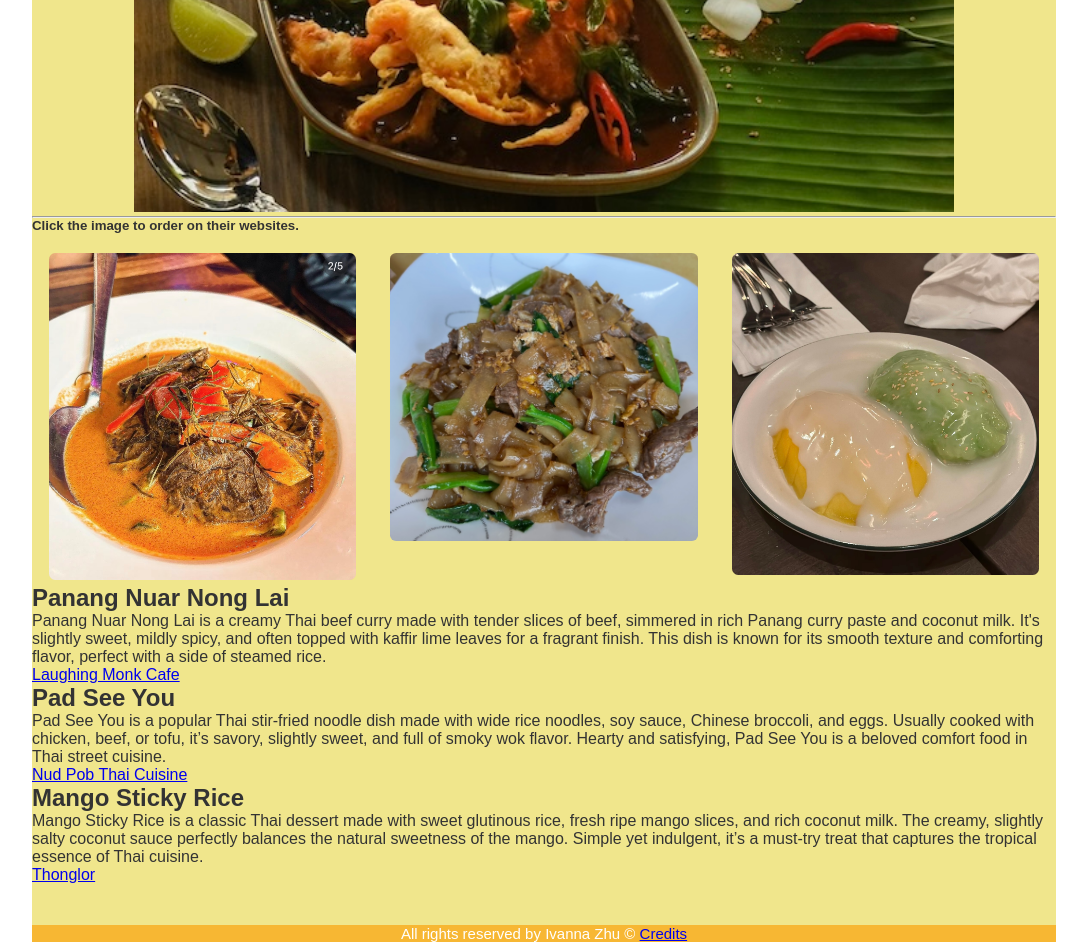
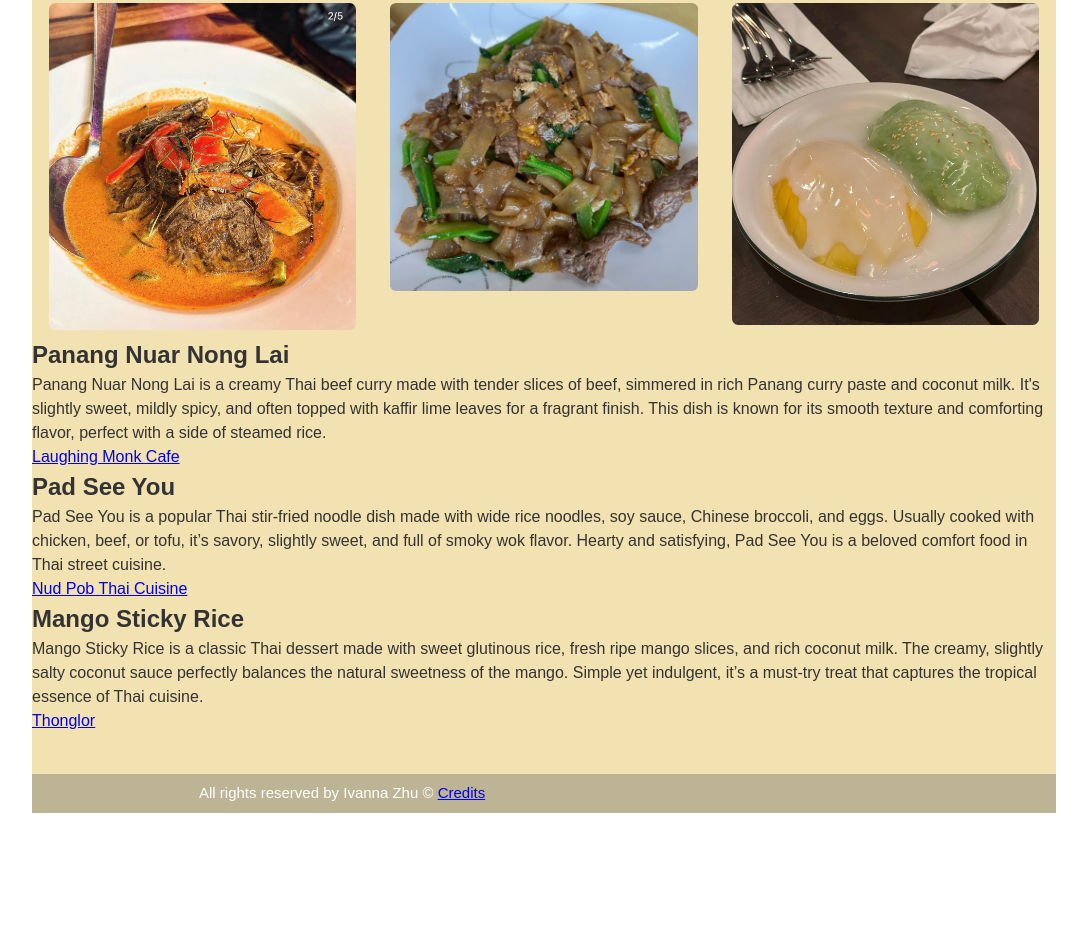
Before and after one commit to triticumWheat/Dishcovery, a website: page pages/thai-dishes.html in a window 1280 px wide. Shown: the part 991-1933 px from the top of the page, without its empty margins (96-1183 px from the left). After the commit the page ends 1804 px from the top, so only its background shows below. Drawn offline with Linux system fonts and the light colour scheme.

Commit message:
thai-dishes

```diff
--- a/pages/thai-dishes.html
+++ b/pages/thai-dishes.html
@@ -101,9 +101,10 @@
   </main>
   <footer>
     <p>All rights reserved by Ivanna Zhu &#169; <a href="credit.html"> Credits</a> </p>
+    <div id="time-date"></div>
   </footer>
 </div>
 
-<script src=""></script>
+<script src="../../Dishcovery/static/js/thai-dishes.js"></script>
 </body>
 </html>
--- a/static/css/thai-dishes.css
+++ b/static/css/thai-dishes.css
@@ -6,7 +6,7 @@
 #page-wrapper {
     width: 80vw;
     margin: 0 auto;
-    background-color: khaki;
+    background-color: #F2E2B1;
 }
 
 body {
@@ -14,10 +14,11 @@ body {
     color: #333;
     padding: 2%;
     height: 100vh;
+    line-height: 1.5;
 }
 
 header {
-    background-color: #f7b733;
+    background-color: #BDB395;
     color: white;
     padding: 2%;
     text-align: center;
@@ -25,7 +26,7 @@ header {
 
 nav ul {
     list-style: none;
-    background-color: #e67e22;
+    background-color: #D5C7A3;
     text-align: center;
     padding: 1% 0;
 }
@@ -54,7 +55,7 @@ nav ul li a {
 }
 
 img{
-    width: 80%;
+    width: 50%;
 }
 
 .dish {
@@ -89,9 +90,24 @@ img{
 }
 
 footer {
-    background-color: #f7b733;
+    background-color: #BDB395;
     margin-top: 4%;
     text-align: center;
     font-size: 15px;
     color: white;
 }
+
+footer {
+    padding: 1vh 1vw;
+    display: flex;
+    flex-direction: row;
+    justify-content: space-evenly;
+}
+
+#time-date{
+    width: 25%;
+    display: flex;
+    flex-direction: row;
+    justify-content: space-evenly;
+    align-items: baseline;
+}
```
